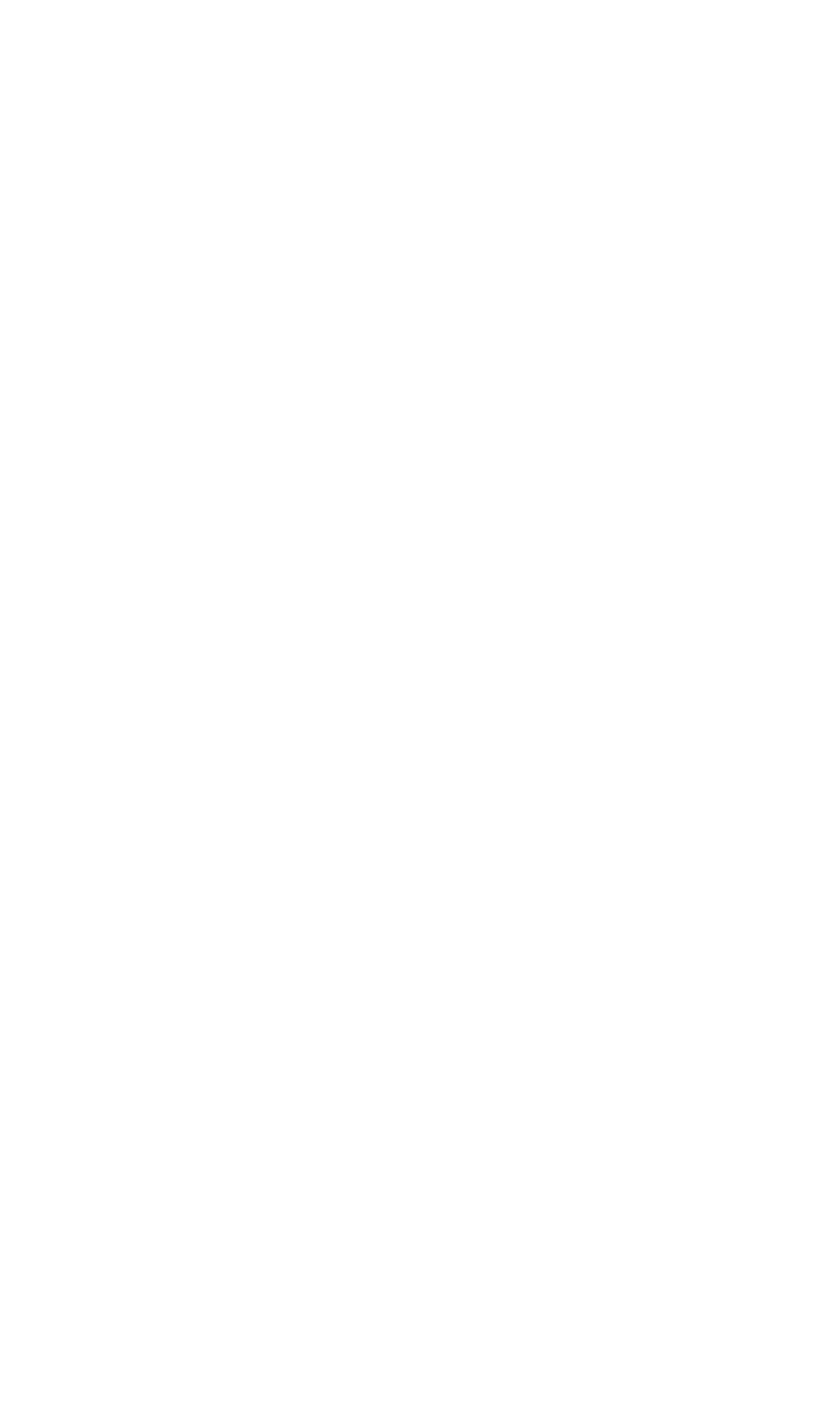
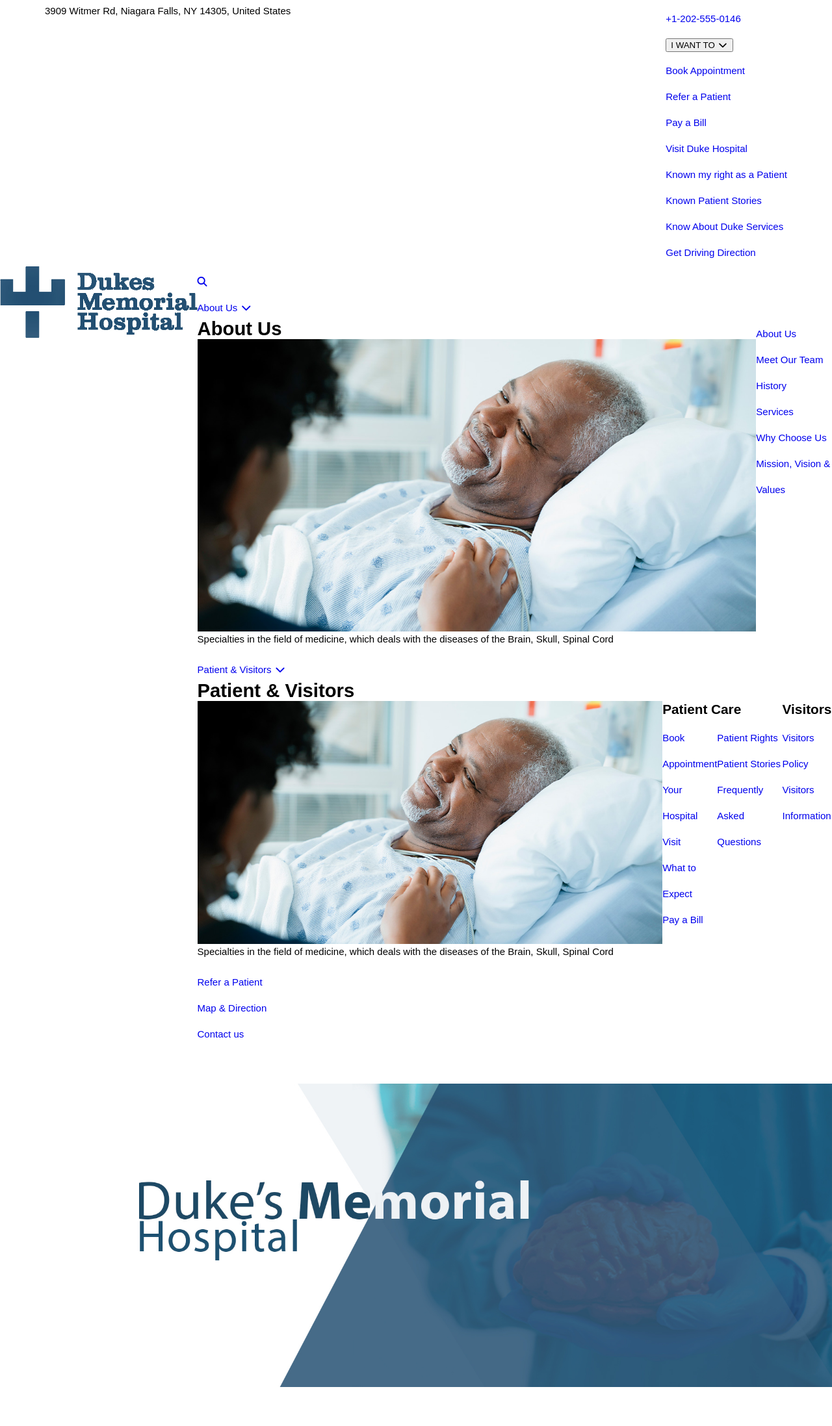
Before and after one commit to blackpopex/duke-memorial-website, a PHP site: page / in a window 1280 px wide. Before the commit the page is empty. Shown: the whole page at 65% size. Before the commit the page ends 800 px from the top, so only its background shows below. Run offline with PHP 8.4, Linux system fonts and the light colour scheme; some libraries are stand-ins or nearby versions.

Commit message:
main header html code completed with hero image

```diff
--- a/css/style.css
+++ b/css/style.css
@@ -226,3 +226,11 @@
   justify-content: space-between;
   flex-direction: column;
 }
+.align-start {
+  align-items: flex-start;
+}
+@media (min-width: 768px) {
+  .flex {
+    flex-direction: row;
+  }
+}
--- a/index.html
+++ b/index.html
@@ -5,7 +5,7 @@
       Duke Memorial | Welcome to our hospital, we are known for providing
       top-notch healthcare services, in delta state Warri
     </title>
-    <link rel="icon" type="image/x-icon" href="assets/logo/favicon.ico.png" />
+    <link rel="icon" type="image/x-icon" href="assets/logo/flavicon.ico.jpg" />
     <meta name="description" content="" />
     <meta charset="UTF-8" />
     <meta http-equiv="X-UA-Compatible" content="IE=edge" />
@@ -24,6 +24,154 @@
     <script src="https://ajax.googleapis.com/ajax/libs/angularjs/1.6.9/angular.min.js"></script>
   </head>
   <body>
+    <!-----------------------HERO-HEADER SECTION--------------------------->
+    <div id="header_hero_container">
+      <header id="main_header">
+        <!--First Navbar-->
+        <div id="first_navbar" class="navbar-top bg-white">
+          <div class="container flex align-start">
+            <p class="text-primary">
+              3909 Witmer Rd, Niagara Falls, NY 14305, United States
+            </p>
+            <div>
+              <ul class="inline-block">
+                <li><a href="#/" class="text-primary">+1-202-555-0146</a></li>
+                <li class="dropdown">
+                  <button class="dropdown-btn bg-next-primary-color">
+                    I WANT TO <i class="fa fa-fw fa-chevron-down"></i>
+                  </button>
+                  <ul class="dropdown-content bg-next-primary-color">
+                    <li><a href="#/">Book Appointment</a></li>
+                    <li><a href="#/">Refer a Patient</a></li>
+                    <li><a href="#/">Pay a Bill</a></li>
+                    <li><a href="#/">Visit Duke Hospital</a></li>
+                    <li><a href="#/">Known my right as a Patient</a></li>
+                    <li><a href="#/">Known Patient Stories</a></li>
+                    <li><a href="#/">Know About Duke Services</a></li>
+                    <li><a href="#/">Get Driving Direction</a></li>
+                  </ul>
+                </li>
+              </ul>
+            </div>
+          </div>
+        </div>
+        <!--Second Navbar-->
+        <div id="second_navbar" class="navbar-bottom">
+          <div class="flex align-start">
+            <div class="column-20 bg-white container-left-ten%">
+              <a href="#" id="logo">
+                <img src="assets/logo/blue-logo-duke.jpg" alt="duke logo" />
+              </a>
+            </div>
+            <div class="column-80 bg-primary-color container-right-ten%">
+              <nav>
+                <div class="hamburger-menu" id="navToggle">
+                  <div class="span bar1"></div>
+                  <div class="span bar2"></div>
+                  <div class="span bar3"></div>
+                </div>
+                <a
+                  href="javascript:void(0)"
+                  class="fa fa-search"
+                  id="SearchBTN"
+                ></a>
+
+                <ul id="menu_bar">
+                  <li class="dropdown">
+                    <a href="#/" class="dropdown-btn"
+                      >About Us <i class="fa fa-fw fa-chevron-down"></i
+                    ></a>
+                    <div class="dropdown-content bg-next-primary-color">
+                      <div class="flex align-start">
+                        <div class="image-container">
+                          <h3 class="text-primary">About Us</h3>
+                          <img
+                            src="assets/bg-image/Male_Hospital_Visitor_1200x628-facebook.jpg"
+                            alt="vistor"
+                          />
+                          <p>
+                            Specialties in the field of medicine, which deals
+                            with the diseases of the Brain, Skull, Spinal Cord
+                          </p>
+                        </div>
+                        <ul>
+                          <li><a href="#/">About Us</a></li>
+                          <li><a href="#/">Meet Our Team</a></li>
+                          <li><a href="#/">History</a></li>
+                          <li><a href="#/">Services</a></li>
+                          <li><a href="#/">Why Choose Us</a></li>
+                          <li><a href="#/">Mission, Vision & Values</a></li>
+                        </ul>
+                      </div>
+                    </div>
+                  </li>
+                  <li class="dropdown">
+                    <a href="#/" class="dropdown-btn"
+                      >Patient & Visitors
+                      <i class="fa fa-fw fa-chevron-down"></i
+                    ></a>
+                    <div class="dropdown-content bg-next-primary-color">
+                      <div class="flex align-start">
+                        <div class="image-container column-33">
+                          <h3 class="text-primary">Patient & Visitors</h3>
+                          <img
+                            src="assets/bg-image/Male_Hospital_Visitor_1200x628-facebook.jpg"
+                            alt="vistor"
+                          />
+                          <p>
+                            Specialties in the field of medicine, which deals
+                            with the diseases of the Brain, Skull, Spinal Cord
+                          </p>
+                        </div>
+                        <div class="flex align-start">
+                          <div class="patient-care column-33">
+                            <h5 class="text-primary">Patient Care</h5>
+                            <div class="flex align-start">
+                              <ul class="column-50">
+                                <li><a href="#/">Book Appointment</a></li>
+                                <li><a href="#/">Your Hospital Visit</a></li>
+                                <li><a href="#/">What to Expect</a></li>
+                                <li><a href="#/">Pay a Bill</a></li>
+                              </ul>
+                              <ul class="column-50">
+                                <li><a href="#/">Patient Rights</a></li>
+                                <li><a href="#/">Patient Stories</a></li>
+                                <li>
+                                  <a href="#/">Frequently Asked Questions</a>
+                                </li>
+                              </ul>
+                            </div>
+                          </div>
+                          <div class="visitors column-33">
+                            <h5 class="text-primary">Visitors</h5>
+                            <ul>
+                              <li><a href="#/">Visitors Policy</a></li>
+                              <li><a href="#/">Visitors Information</a></li>
+                            </ul>
+                          </div>
+                        </div>
+                      </div>
+                    </div>
+                  </li>
+                  <li><a href="#/">Refer a Patient</a></li>
+                  <li><a href="#/">Map & Direction</a></li>
+                  <li><a href="#/">Contact us</a></li>
+                </ul>
+              </nav>
+            </div>
+          </div>
+        </div>
+      </header>
+      <!-------------HERO IMAGE------------------->
+      <section id="hero_image">
+        <div class="faded-overlay"></div>
+        <img
+          src="assets/hero-image/Dukes- hero-image.jpg"
+          alt="duke hospital hero image"
+        />
+      </section>
+    </div>
+
     <script src="js/main.js"></script>
   </body>
 </html>
```
Also changed, not shown: assets/hero-image/Duke memorial heroimage copy (Edited).jpg (deleted), assets/hero-image/Duke memorial heroimage copy2.jpg (deleted), assets/hero-image/Duke memorial heroimage copy3.jpg (deleted), assets/hero-image/Duke memorial heroimage copy4.jpg (deleted), assets/hero-image/Duke memorial heroimage copy6.jpg (deleted), assets/hero-image/Duke's Hero Image copy1.jpg (deleted), assets/hero-image/Duke's Hero Image copy2.jpg (deleted), assets/hero-image/New folder/Duke's Hero Image copy (Main3).jpg (renamed from assets/hero-image/Duke's Hero Image copy (Main3).jpg), assets/hero-image/New folder/Duke's Hero Image copy (main2).jpg (renamed from assets/hero-image/Duke's Hero Image copy (main2).jpg), assets/hero-image/New folder/Duke's Hero Image copy(main).jpg (renamed from assets/hero-image/Duke's Hero Image copy(main).jpg), assets/hero-image/New folder/Duke's Hero Image copy.jpg (renamed from assets/hero-image/Duke's Hero Image copy.jpg), assets/hero-image/New folder/Duke's Hero Image copy5.jpg (renamed from assets/hero-image/Duke's Hero Image copy5.jpg), assets/hero-image/New folder/Heroimage.jpg (renamed from assets/hero-image/Heroimage.jpg), assets/hero-image/New folder/duke-bg.jpg (renamed from assets/hero-image/duke bg.jpg), 2 more files, 2 other files.
